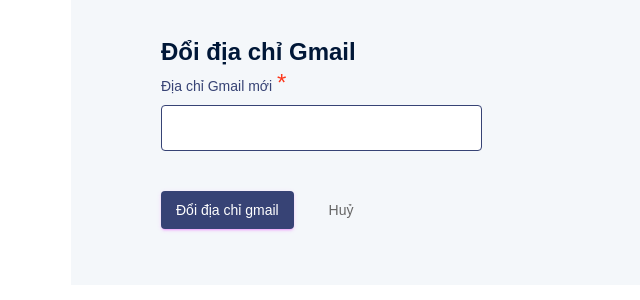
After one commit to nguyentrangrmg/web_isd, a PHP site: page /changegmail.php?user=admin in a window 1280 px wide. The commit adds this page. Shown: the top 300 px of the page, without its empty margins (7-647 px from the left). Run offline with PHP 8.4, Linux system fonts and the light colour scheme; data comes from the database, SQL or seed files in the repository; some libraries are stand-ins or nearby versions.

Commit message:
almost done

```diff
--- /dev/null
+++ b/changegmail.php
@@ -0,0 +1,113 @@
+<?php
+include 'config.php';
+
+if ($_SERVER['REQUEST_METHOD'] === 'POST') {
+    $user = $_POST['user'];
+    $newGmail = $_POST['newGmail'];
+
+        $res = mysqli_query($mysqli, "SELECT * FROM user WHERE user='$user'");
+
+
+        while (($row = mysqli_fetch_assoc($res))&& ($newGmail!='')) {
+
+            $updateRes = mysqli_query($mysqli, "UPDATE user SET email='$newGmail' WHERE user='$user'");
+
+            if ($updateRes) {
+                $_SESSION['success'] = "Đổi địa chỉ Email thành công.";
+            } else {
+                $_SESSION['error'] = "Địa chỉ Email hiện tại không đúng.";
+            }
+        }
+    }
+
+?>
+
+<!DOCTYPE html>
+<html lang="en">
+<head>
+  <meta charset="UTF-8">
+  <meta name="viewport" content="width=device-width, initial-scale=1.0">
+  <title>Đổi mật khẩu</title>
+  <!-- Link CSS Bootstrap -->
+  <link href="https://stackpath.bootstrapcdn.com/bootstrap/5.1.3/css/bootstrap.min.css" rel="stylesheet">
+  <link rel="stylesheet" href="vendors/feather/feather.css">
+  <link rel="stylesheet" href="vendors/base/vendor.bundle.base.css">
+  <link rel="stylesheet" href="vendors/select2/select2.min.css">
+  <link rel="stylesheet" href="vendors/select2-bootstrap-theme/select2-bootstrap.min.css">
+  <link rel="stylesheet" href="css/newstyle.css">
+  <link rel="stylesheet" href="vendors/base/base.css">
+  <link rel="stylesheet" href="https://cdnjs.cloudflare.com/ajax/libs/font-awesome/6.1.1/css/all.min.css">
+  <link rel="stylesheet" href="vendors/font-awesome/css/font-awesome.min.css">
+</head>
+<body>
+<!-- Content -->
+<div class="container">
+  <?php
+  include 'config.php';
+  $user = $_GET['user'];
+  $res = mysqli_query($mysqli, "SELECT * FROM user WHERE user='".$user."'");
+  while ($row = mysqli_fetch_assoc($res)) {
+  ?>
+  <div class="content-wrapper">
+    <?php
+    if(isset($_SESSION['error'])){
+      echo "<div class='alert alert-danger' style='width: 500px;'>".$_SESSION['error']."</div>";
+      unset($_SESSION['error']);
+      }
+    else if(isset($_SESSION['success'])){
+      echo "<div class='alert alert-success' style='width: 500px;'>".$_SESSION['success']."</div>";
+      unset($_SESSION['success']);
+      }
+    ?>
+    <form id="formAuthentication" class="mb-3" action="#" method="post">
+    <div class="setting" style="margin-left: 50px;">
+        <h4 class="text-dark font-weight-bold mb-2">Đổi địa chỉ Gmail</h4>
+        <input type="hidden" name="user" value="<?php echo $row['user']; ?>"/>
+        <div class="row">
+          <div class="col-md-4">
+            <div class="form-group row">
+              <label class="col-sm-9">Địa chỉ Gmail mới<code>*</code></label>
+              <div class="col-sm-12">
+                <div class="input-group rounded">
+                  <input type="text" class="form-control rounded" name="newGmail" id="newGmail"/>
+                </div>
+              </div>
+            </div>
+          </div>
+        </div>
+              <div class="row mt-3">
+          <div class="col-md-4">
+            <button type="submit" class="btn btn-primary">Đổi địa chỉ gmail</button>
+            <a href="?chucnang=dasboard" class="btn btn-light ml-3">Huỷ</a>
+          </div>
+        </div>
+            </form>
+  </div>
+  <?php } ?>
+</div>
+  <style>
+    .input-group {
+      position: relative;
+    }
+
+    .password-toggle-icon {
+      position: absolute;
+      top: 50%;
+      right: 10px;
+      transform: translateY(-50%);
+      cursor: pointer;
+    }
+  </style>
+  <script>
+    document.addEventListener("DOMContentLoaded", function () {
+      var inputs = document.querySelectorAll('input[type="password"]');
+      inputs.forEach(function (input) {
+        var icon = document.getElementById(input.id + 'Icon');
+        input.type = "password";
+        icon.classList.remove("fa-eye");
+        icon.classList.add("fa-eye-slash");
+      });
+    });
+  </script>
+</body>
+</html>
--- a/login.php
+++ b/login.php
@@ -80,6 +80,9 @@
               class="d-flex justify-content-between align-items-center mb-4 extra-spacing">
               </div>
               <?php
+              echo "Tài khoản: admin";
+              echo "<br>";
+              echo "Mật khẩu: haylam";
               // Kiểm tra nếu có thông báo lỗi, hiển thị và sau đó xóa biến session để khi F5 lại trang sẽ k hiển thị lại lỗi
               if(isset($_SESSION['error'])){
               echo "<p style='color:red; text-align: center'>".$_SESSION['error']."</p>";
```
Also changed, not shown: trangquanly.php (+13 -3 lines), web_isd (7).sql (renamed from web_isd (6).sql, +33 -9 lines).
